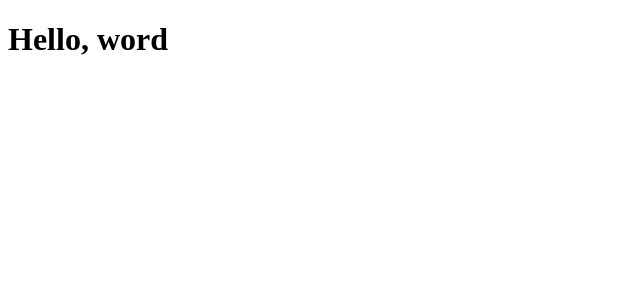
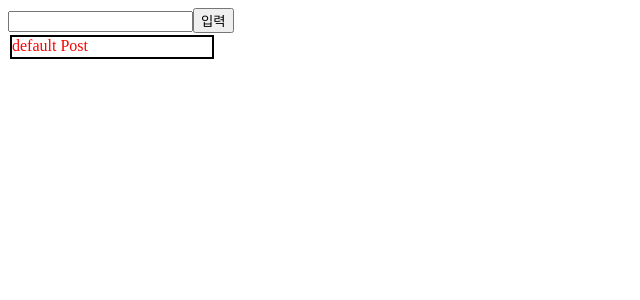
Before and after one commit to Lcheck/React-Practice, a React (Create React App) app: page / in a window 1280 px wide. Shown: the top 300 px of the page, without its empty margins (0-640 px from the left). Built offline with nearby package versions, Linux system fonts and the light colour scheme.

Commit message:
리덕스추가/포스팅기능구현

```diff
--- a/package.json
+++ b/package.json
@@ -3,12 +3,15 @@
   "version": "0.1.0",
   "private": true,
   "dependencies": {
+    "@reduxjs/toolkit": "^1.8.5",
     "@testing-library/jest-dom": "^5.16.5",
     "@testing-library/react": "^13.3.0",
     "@testing-library/user-event": "^13.5.0",
     "react": "^18.2.0",
     "react-dom": "^18.2.0",
+    "react-redux": "^8.0.2",
     "react-scripts": "5.0.1",
+    "redux": "^4.2.0",
     "web-vitals": "^2.1.4"
   },
   "scripts": {
@@ -34,5 +37,8 @@
       "last 1 firefox version",
       "last 1 safari version"
     ]
+  },
+  "devDependencies": {
+    "redux-devtools-extension": "^2.13.9"
   }
 }
--- a/public/index.html
+++ b/public/index.html
@@ -4,7 +4,7 @@
   <meta charset="UTF-8">
   <meta http-equiv="X-UA-Compatible" content="IE=edge">
   <meta name="viewport" content="width=device-width, initial-scale=1.0">
-  <title>Document</title>
+  <title>Document1</title>
 </head>
 <body>
 
--- /dev/null
+++ b/src/component/App.js
@@ -0,0 +1,20 @@
+import React from 'react';
+import Post from '../component/Post.js'
+import Postform from '../component/Postform.js';
+import { useSelector } from 'react-redux';
+
+const App = () =>{
+
+    const posts = useSelector(state=>state.posts);
+            //useSelector로 posts state 끌어다쓰기
+
+    return(
+
+    <>
+    <Postform/>
+    {posts.map((item,index)=><Post content={item}/>)}
+    </>);
+}
+
+
+export default App;
--- /dev/null
+++ b/src/component/Post.js
@@ -0,0 +1,13 @@
+import React from 'react';
+
+
+function Post(props) {
+
+    return (
+      <div style={{'color':'red','width':'200px','height':'20px','border':'solid 2px black','margin':'2px'}}>
+        {props.content}
+        </div>
+      );
+  }
+
+  export default Post;
--- /dev/null
+++ b/src/component/Postform.js
@@ -0,0 +1,35 @@
+import React,{useState}  from 'react';
+import {useDispatch} from 'react-redux';
+import {ADD_POST} from '../reducers/index';
+function Postform() {
+
+    const dispatch = useDispatch();
+
+    const [text,setText] = useState();
+
+    const onChangeText = (e) =>{
+        e.preventDefault();
+        setText(e.target.value);
+    }
+    //사용자의 키입력도 setText로 상태변화 시켜서 렌더링
+
+    const onSubmitForm = (e) => {
+        e.preventDefault();
+        dispatch({type:ADD_POST,data:text});
+        setText('');
+    };
+    //제출시 addpost타입과 text를 액션 객체에 담아 보냄
+
+    return (
+<>
+<form action='' onSubmit={onSubmitForm}>
+<input type='text' value={text} onChange={onChangeText}/>
+<button type='submit'>입력</button>
+</form>
+</>
+
+
+      );
+  }
+
+  export default Postform;
--- a/src/index.js
+++ b/src/index.js
@@ -1,8 +1,20 @@
 import React from 'react';
 import ReactDOM from 'react-dom/client';
+import App from './component/App';
+import store from './store/configureStore';
+import {Provider} from 'react-redux';
+//store를 props로 받는 컴포넌트, 이 컴포넌트로 app전체를 감싸주어야 전역 state이용 가능
 
 
 const root = ReactDOM.createRoot(document.getElementById('root'));
+
+
+//configuresotre이 return 값으로 store객체를 반환하므로 ()로 실행시켜줬음
 root.render(
-  <h1>Hello, word</h1>
+  <div>
+    <Provider store={store()}>
+  <App/>
+  </Provider>
+  </div>
+
 );
--- /dev/null
+++ b/src/reducers/index.js
@@ -0,0 +1,23 @@
+const initialState = {posts:['default Post']};
+//state 선언
+
+export const ADD_POST ='ADD_POST';
+//액션 타입 변수화
+
+function reducer (state=initialState,action){
+
+switch(action.type){
+
+case ADD_POST:
+
+return{posts:[...state.posts,action.data]};
+
+default:
+        return state;}
+    }
+
+    //reducer는 현재 state값과 action을 인자로 받음
+    //action의 타입과 데이터에 따라 새로운 state들을 만들어내는 함수임
+    //history를 남기기 위해 불변성을 지켜주어야함. immer라는 모듈을 사용하면 지키지 않아도됨
+
+export default reducer;
--- /dev/null
+++ b/src/store/configureStore.js
@@ -0,0 +1,16 @@
+import rootReducer from '../reducers/index';
+//reducer 불러오기
+
+import {createStore} from 'redux';
+//리듀서와 각종 세팅 객체들을 합성해 store를 반환해주는 모듈
+
+
+const configureStore = () =>{
+
+  const store=createStore(rootReducer);
+
+  return store;
+
+}
+
+export default configureStore;
```
Also changed, not shown: 1 other file (tests, documents, lock files or other folders).
